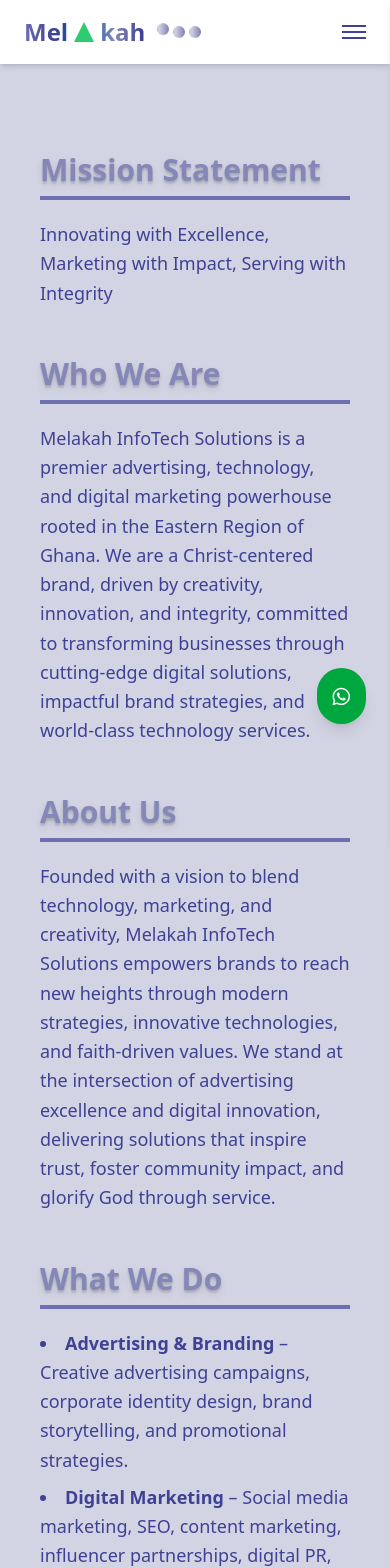
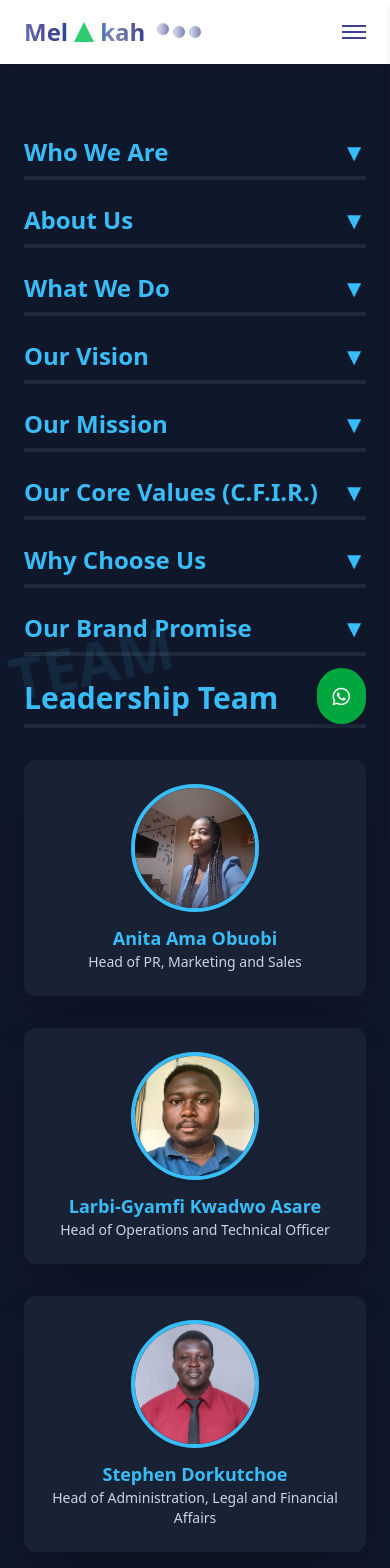
Before and after one commit to Raymondtawiah640/melaka, an Angular app: page /about in a window 390 px wide. Shown: the top 1568 px of the page. Built offline with nearby package versions, Linux system fonts and the light colour scheme.

Commit message:
modified

```diff
--- a/src/app/about/about.html
+++ b/src/app/about/about.html
@@ -1,194 +1,316 @@
-<div class="min-h-screen flex flex-col bg-[#d2d4e3] text-[#3f4195] font-sans">
+<div class="min-h-screen flex flex-col bg-[#0f172a] text-[#f1f5f9] font-sans">
 
   <!-- Main Content -->
-  <main class="flex-grow max-w-6xl mx-auto p-10 mt-12 mb-20">
+  <main class="flex-grow max-w-6xl mx-auto p-6 md:p-10 mt-12 mb-20">
 
-    <!-- Mission Section -->
-    <section class="mb-12">
-      <h2 class="text-3xl font-bold text-[#8587b8] border-b-4 border-[#6e6fb0] pb-2 mb-5 text-shadow-lg">
-        Mission Statement
+<!-- Accordion Sections -->
+
+<section class="mb-6">
+  <h2
+    class="accordion-header text-2xl md:text-3xl font-bold text-[#38bdf8] border-b-4 border-[#1e293b] pb-2 mb-2 flex justify-between items-center cursor-pointer select-none"
+    (click)="toggleSection('whoWeAre')"
+  >
+    Who We Are
+    <span
+      class="arrow transition-transform md:hidden"
+      [class.rotate-180]="openSection === 'whoWeAre' && screenWidth < 768">
+      &#9660;
+    </span>
   </h2>
-      <p class="text-lg leading-relaxed">
-        Innovating with Excellence, Marketing with Impact, Serving with Integrity
-      </p>
-    </section>
-
-    <!-- Who We Are Section -->
-    <section class="mb-12">
-      <h2 class="text-3xl font-bold text-[#8587b8] border-b-4 border-[#6e6fb0] pb-2 mb-5 text-shadow-lg">
-        Who We Are
-      </h2>
-      <p class="text-lg leading-relaxed">
+  <div
+    class="accordion-content text-lg md:text-lg leading-relaxed text-[#cbd5e1] mt-2"
+    *ngIf="openSection === 'whoWeAre'"
+  >
     Melakah InfoTech Solutions is a premier advertising, technology, and digital marketing powerhouse
     rooted in the Eastern Region of Ghana. We are a Christ-centered brand, driven by creativity, innovation,
     and integrity, committed to transforming businesses through cutting-edge digital solutions, impactful
     brand strategies, and world-class technology services.
-      </p>
+  </div>
 </section>
 
-    <!-- About Us Section -->
-    <section class="mb-12">
-      <h2 class="text-3xl font-bold text-[#8587b8] border-b-4 border-[#6e6fb0] pb-2 mb-5 text-shadow-lg">
+<section class="mb-6">
+  <h2
+    class="accordion-header text-2xl md:text-3xl font-bold text-[#38bdf8] border-b-4 border-[#1e293b] pb-2 mb-2 flex justify-between items-center cursor-pointer select-none"
+    (click)="toggleSection('aboutUs')"
+  >
     About Us
+    <span
+      class="arrow transition-transform md:hidden"
+      [class.rotate-180]="openSection === 'aboutUs' && screenWidth < 768">
+      &#9660;
+    </span>
   </h2>
-      <p class="text-lg leading-relaxed">
+  <div
+    class="accordion-content text-lg md:text-lg leading-relaxed text-[#cbd5e1] mt-2"
+    *ngIf="openSection === 'aboutUs'"
+  >
     Founded with a vision to blend technology, marketing, and creativity, Melakah InfoTech Solutions
     empowers brands to reach new heights through modern strategies, innovative technologies, and
     faith-driven values. We stand at the intersection of advertising excellence and digital innovation,
     delivering solutions that inspire trust, foster community impact, and glorify God through service.
-      </p>
+  </div>
 </section>
 
-    <!-- What We Do Section -->
-    <section class="mb-12">
-      <h2 class="text-3xl font-bold text-[#8587b8] border-b-4 border-[#6e6fb0] pb-2 mb-5 text-shadow-lg">
+<section class="mb-6">
+  <h2
+    class="accordion-header text-2xl md:text-3xl font-bold text-[#38bdf8] border-b-4 border-[#1e293b] pb-2 mb-2 flex justify-between items-center cursor-pointer select-none"
+    (click)="toggleSection('whatWeDo')"
+  >
     What We Do
+    <span
+      class="arrow transition-transform md:hidden"
+      [class.rotate-180]="openSection === 'whatWeDo' && screenWidth < 768">
+      &#9660;
+    </span>
   </h2>
-      <ul class="list-disc list-inside text-lg leading-relaxed space-y-2">
+  <div
+    class="accordion-content text-lg md:text-lg leading-relaxed text-[#cbd5e1] mt-2"
+    *ngIf="openSection === 'whatWeDo'"
+  >
+    <ul class="list-disc list-inside space-y-2">
       <li><strong>Advertising & Branding</strong> – Creative advertising campaigns, corporate identity design, brand storytelling, and promotional strategies.</li>
       <li><strong>Digital Marketing</strong> – Social media marketing, SEO, content marketing, influencer partnerships, digital PR, and performance-driven campaigns.</li>
       <li><strong>Technology Solutions</strong> – Website development, app development, software solutions, IT consultancy, and cloud integration.</li>
       <li><strong>Media & Communications</strong> – Video production, photography, copywriting, digital content creation, and strategic communication.</li>
       <li><strong>Training & Capacity Building</strong> – Digital literacy programs, corporate training in IT & marketing, and workshops on branding and innovation.</li>
     </ul>
+  </div>
 </section>
 
-    <!-- Vision Section -->
-    <section class="mb-12">
-      <h2 class="text-3xl font-bold text-[#8587b8] border-b-4 border-[#6e6fb0] pb-2 mb-5 text-shadow-lg">
+<section class="mb-6">
+  <h2
+    class="accordion-header text-2xl md:text-3xl font-bold text-[#38bdf8] border-b-4 border-[#1e293b] pb-2 mb-2 flex justify-between items-center cursor-pointer select-none"
+    (click)="toggleSection('ourVision')"
+  >
     Our Vision
+    <span
+      class="arrow transition-transform md:hidden"
+      [class.rotate-180]="openSection === 'ourVision' && screenWidth < 768">
+      &#9660;
+    </span>
   </h2>
-      <p class="text-lg leading-relaxed">
+  <div
+    class="accordion-content text-lg md:text-lg leading-relaxed text-[#cbd5e1] mt-2"
+    *ngIf="openSection === 'ourVision'"
+  >
     To become the leading Christ-centered advertising, technology, and digital marketing brand in Ghana
     and beyond, transforming businesses and inspiring communities through innovation, creativity, and
     integrity.
-      </p>
+  </div>
 </section>
 
-    <!-- Mission Section -->
-    <section class="mb-12">
-      <h2 class="text-3xl font-bold text-[#8587b8] border-b-4 border-[#6e6fb0] pb-2 mb-5 text-shadow-lg">
+<section class="mb-6">
+  <h2
+    class="accordion-header text-2xl md:text-3xl font-bold text-[#38bdf8] border-b-4 border-[#1e293b] pb-2 mb-2 flex justify-between items-center cursor-pointer select-none"
+    (click)="toggleSection('ourMission')"
+  >
     Our Mission
+    <span
+      class="arrow transition-transform md:hidden"
+      [class.rotate-180]="openSection === 'ourMission' && screenWidth < 768">
+      &#9660;
+    </span>
   </h2>
-      <p class="text-lg leading-relaxed">
+  <div
+    class="accordion-content text-lg md:text-lg leading-relaxed text-[#cbd5e1] mt-2"
+    *ngIf="openSection === 'ourMission'"
+  >
     To empower brands, organizations, and individuals with cutting-edge technology and innovative
     marketing solutions, guided by faith, excellence, and integrity, while promoting sustainable growth and
     creating a lasting impact in society.
-      </p>
+  </div>
 </section>
 
-    <!-- Core Values Section -->
-    <section class="mb-12">
-      <h2 class="text-3xl font-bold text-[#8587b8] border-b-4 border-[#6e6fb0] pb-2 mb-5 text-shadow-lg">
+<section class="mb-6">
+  <h2
+    class="accordion-header text-2xl md:text-3xl font-bold text-[#38bdf8] border-b-4 border-[#1e293b] pb-2 mb-2 flex justify-between items-center cursor-pointer select-none"
+    (click)="toggleSection('coreValues')"
+  >
     Our Core Values (C.F.I.R.)
+    <span
+      class="arrow transition-transform md:hidden"
+      [class.rotate-180]="openSection === 'coreValues' && screenWidth < 768">
+      &#9660;
+    </span>
   </h2>
-      <ul class="list-disc list-inside text-lg leading-relaxed space-y-2">
+  <div
+    class="accordion-content text-lg md:text-lg leading-relaxed text-[#cbd5e1] mt-2"
+    *ngIf="openSection === 'coreValues'"
+  >
+    <ul class="list-disc list-inside space-y-2">
       <li><strong>Christ-Centered</strong> – We honor God in everything we do and draw inspiration from His wisdom and grace.</li>
       <li><strong>Faith</strong> – We believe in possibilities and approach every challenge with confidence and conviction.</li>
       <li><strong>Integrity</strong> – We uphold transparency, honesty, and ethical practices in all our dealings.</li>
       <li><strong>Rest</strong> – We embrace balance, peace, and clarity in delivering solutions that inspire growth without burnout.</li>
     </ul>
+  </div>
 </section>
 
-    <!-- Why Choose Us Section -->
-    <section class="mb-12">
-      <h2 class="text-3xl font-bold text-[#8587b8] border-b-4 border-[#6e6fb0] pb-2 mb-5 text-shadow-lg">
+<section class="mb-6">
+  <h2
+    class="accordion-header text-2xl md:text-3xl font-bold text-[#38bdf8] border-b-4 border-[#1e293b] pb-2 mb-2 flex justify-between items-center cursor-pointer select-none"
+    (click)="toggleSection('whyChooseUs')"
+  >
     Why Choose Us
+    <span
+      class="arrow transition-transform md:hidden"
+      [class.rotate-180]="openSection === 'whyChooseUs' && screenWidth < 768">
+      &#9660;
+    </span>
   </h2>
-      <ul class="list-disc list-inside text-lg leading-relaxed space-y-2">
+  <div
+    class="accordion-content text-lg md:text-lg leading-relaxed text-[#cbd5e1] mt-2"
+    *ngIf="openSection === 'whyChooseUs'"
+  >
+    <ul class="list-disc list-inside space-y-2">
       <li>✔ Trusted partner for digital transformation in the Eastern Region of Ghana.</li>
       <li>✔ A blend of creativity, innovation, and faith-driven excellence.</li>
       <li>✔ Tailored strategies that deliver measurable results.</li>
       <li>✔ A team of passionate professionals dedicated to your success.</li>
       <li>✔ Commitment to community growth, ethical business, and long-term impact.</li>
     </ul>
+  </div>
 </section>
 
-    <!-- Brand Promise Section -->
-    <section class="mb-12">
-      <h2 class="text-3xl font-bold text-[#8587b8] border-b-4 border-[#6e6fb0] pb-2 mb-5 text-shadow-lg">
+<section class="mb-6">
+  <h2
+    class="accordion-header text-2xl md:text-3xl font-bold text-[#38bdf8] border-b-4 border-[#1e293b] pb-2 mb-2 flex justify-between items-center cursor-pointer select-none"
+    (click)="toggleSection('brandPromise')"
+  >
     Our Brand Promise
+    <span
+      class="arrow transition-transform md:hidden"
+      [class.rotate-180]="openSection === 'brandPromise' && screenWidth < 768">
+      &#9660;
+    </span>
   </h2>
-      <p class="text-lg leading-relaxed">
+  <div
+    class="accordion-content text-lg md:text-lg leading-relaxed text-[#cbd5e1] mt-2"
+    *ngIf="openSection === 'brandPromise'"
+  >
     At Melakah InfoTech Solutions, we promise to deliver value-driven, innovative, and ethical solutions that
     go beyond expectations—empowering businesses to thrive, influence, and leave a legacy.
-      </p>
+  </div>
 </section>
+
+
 
     <!-- Leadership Team Section -->
     <section id="team" class="mb-12 relative">
-  <h2 class="text-3xl font-bold text-[#8587b8] border-b-4 border-[#6e6fb0] pb-2 mb-8 text-shadow-lg">
+      <h2 class="text-3xl font-bold text-[#38bdf8] border-b-4 border-[#1e293b] pb-2 mb-8">
         Leadership Team
       </h2>
 
       <div class="grid grid-cols-1 sm:grid-cols-2 lg:grid-cols-4 gap-8 relative z-10">
-    <!-- Anita -->
-    <div class="bg-white/70 backdrop-blur-md rounded-xl shadow-2xl p-6 text-center hover:scale-105 transition duration-300">
+        <!-- Team Members -->
+        <div class="bg-[#1e293b]/70 backdrop-blur-md rounded-xl shadow-2xl p-6 text-center hover:scale-105 transition duration-300">
           <img src="assets/PR-Marketing.jpg" alt="Anita Ama Obuobi"
-           class="team-img w-32 h-32 mx-auto rounded-full object-cover mb-3 border-4 border-[#3f4195] shadow-md cursor-pointer">
-      <h3 class="text-lg font-extrabold text-[#3f4195]">Anita Ama Obuobi</h3>
-      <p class="text-sm text-[#6e6fb0]">Head of PR, Marketing and Sales</p>
+               class="team-img w-32 h-32 mx-auto rounded-full object-cover mb-3 border-4 border-[#38bdf8] shadow-md cursor-pointer">
+          <h3 class="text-lg font-extrabold text-[#38bdf8]">Anita Ama Obuobi</h3>
+          <p class="text-sm text-[#cbd5e1]">Head of PR, Marketing and Sales</p>
         </div>
 
-    <!-- Larbi -->
-    <div class="bg-white/70 backdrop-blur-md rounded-xl shadow-2xl p-6 text-center hover:scale-105 transition duration-300">
-      <img src="assets\Boss.jpg" alt="Larbi-Gyamfi Kwadwo Asare"
-           class="team-img w-32 h-32 mx-auto rounded-full object-cover mb-3 border-4 border-[#3f4195] shadow-md cursor-pointer">
-      <h3 class="text-lg font-extrabold text-[#3f4195]">Larbi-Gyamfi Kwadwo Asare</h3>
-      <p class="text-sm text-[#6e6fb0]">Head of Operations and Technical Officer</p>
+        <div class="bg-[#1e293b]/70 backdrop-blur-md rounded-xl shadow-2xl p-6 text-center hover:scale-105 transition duration-300">
+          <img src="assets/Boss.jpg" alt="Larbi-Gyamfi Kwadwo Asare"
+               class="team-img w-32 h-32 mx-auto rounded-full object-cover mb-3 border-4 border-[#38bdf8] shadow-md cursor-pointer">
+          <h3 class="text-lg font-extrabold text-[#38bdf8]">Larbi-Gyamfi Kwadwo Asare</h3>
+          <p class="text-sm text-[#cbd5e1]">Head of Operations and Technical Officer</p>
         </div>
 
-    <!-- Stephen -->
-    <div class="bg-white/70 backdrop-blur-md rounded-xl shadow-2xl p-6 text-center hover:scale-105 transition duration-300">
+        <div class="bg-[#1e293b]/70 backdrop-blur-md rounded-xl shadow-2xl p-6 text-center hover:scale-105 transition duration-300">
           <img src="assets/Administrator.jpg" alt="Stephen Dorkutchoe"
-           class="team-img w-32 h-32 mx-auto rounded-full object-cover mb-3 border-4 border-[#3f4195] shadow-md cursor-pointer">
-      <h3 class="text-lg font-extrabold text-[#3f4195]">Stephen Dorkutchoe</h3>
-      <p class="text-sm text-[#6e6fb0]">Head of Administration, Legal and Financial Affairs</p>
+               class="team-img w-32 h-32 mx-auto rounded-full object-cover mb-3 border-4 border-[#38bdf8] shadow-md cursor-pointer">
+          <h3 class="text-lg font-extrabold text-[#38bdf8]">Stephen Dorkutchoe</h3>
+          <p class="text-sm text-[#cbd5e1]">Head of Administration, Legal and Financial Affairs</p>
         </div>
 
-    <!-- Gerald -->
-    <div class="bg-white/70 backdrop-blur-md rounded-xl shadow-2xl p-6 text-center hover:scale-105 transition duration-300">
+        <div class="bg-[#1e293b]/70 backdrop-blur-md rounded-xl shadow-2xl p-6 text-center hover:scale-105 transition duration-300">
           <img src="assets/gerald.jpg" alt="Gerald Afari A. B"
-           class="team-img w-32 h-32 mx-auto rounded-full object-cover mb-3 border-4 border-[#3f4195] shadow-md cursor-pointer">
-      <h3 class="text-lg font-extrabold text-[#3f4195]">Gerald Afari A. B</h3>
-      <p class="text-sm text-[#6e6fb0]">Project Manager</p>
+               class="team-img w-32 h-32 mx-auto rounded-full object-cover mb-3 border-4 border-[#38bdf8] shadow-md cursor-pointer">
+          <h3 class="text-lg font-extrabold text-[#38bdf8]">Gerald Afari A. B</h3>
+          <p class="text-sm text-[#cbd5e1]">Project Manager</p>
         </div>
 
-    <!-- Asiedu -->
-    <div class="bg-white/70 backdrop-blur-md rounded-xl shadow-2xl p-6 text-center hover:scale-105 transition duration-300">
-      <img src="assets\graphics.jpg" alt="Asiedu Nana Kwame Gyekye"
-           class="team-img w-32 h-32 mx-auto rounded-full object-cover mb-3 border-4 border-[#3f4195] shadow-md cursor-pointer">
-      <h3 class="text-lg font-extrabold text-[#3f4195]">Asiedu Nana Kwame Gyekye</h3>
-      <p class="text-sm text-[#6e6fb0]">Graphic Designer/Editor</p>
+        <div class="bg-[#1e293b]/70 backdrop-blur-md rounded-xl shadow-2xl p-6 text-center hover:scale-105 transition duration-300">
+          <img src="assets/graphics.jpg" alt="Asiedu Nana Kwame Gyekye"
+               class="team-img w-32 h-32 mx-auto rounded-full object-cover mb-3 border-4 border-[#38bdf8] shadow-md cursor-pointer">
+                    <h3 class="text-lg font-extrabold text-[#38bdf8]">Asiedu Nana Kwame Gyekye</h3>
+          <p class="text-sm text-[#cbd5e1]">Graphic Designer/Editor</p>
         </div>
 
-    <!-- Samuel -->
-    <div class="bg-white/70 backdrop-blur-md rounded-xl shadow-2xl p-6 text-center hover:scale-105 transition duration-300">
+        <div class="bg-[#1e293b]/70 backdrop-blur-md rounded-xl shadow-2xl p-6 text-center hover:scale-105 transition duration-300">
           <img src="" alt="Amoah Samuel Yirenkyi"
-           class="team-img w-32 h-32 mx-auto rounded-full object-cover mb-3 border-4 border-[#3f4195] shadow-md cursor-pointer">
-      <h3 class="text-lg font-extrabold text-[#3f4195]">Amoah Samuel Yirenkyi</h3>
-      <p class="text-sm text-[#6e6fb0]">Network Engineer</p>
+               class="team-img w-32 h-32 mx-auto rounded-full object-cover mb-3 border-4 border-[#38bdf8] shadow-md cursor-pointer">
+          <h3 class="text-lg font-extrabold text-[#38bdf8]">Amoah Samuel Yirenkyi</h3>
+          <p class="text-sm text-[#cbd5e1]">Network Engineer</p>
         </div>
 
-    <!-- Raymond -->
-    <div class="bg-white/70 backdrop-blur-md rounded-xl shadow-2xl p-6 text-center hover:scale-105 transition duration-300">
-      <img src="assets\Raymond.png" alt="Raymond Kwame Tawiah"
-           class="team-img w-32 h-32 mx-auto rounded-full object-cover mb-3 border-4 border-[#3f4195] shadow-md cursor-pointer">
-      <h3 class="text-lg font-extrabold text-[#3f4195]">Raymond Kwame Tawiah</h3>
-      <p class="text-sm text-[#6e6fb0]">Software Engineer</p>
+        <div class="bg-[#1e293b]/70 backdrop-blur-md rounded-xl shadow-2xl p-6 text-center hover:scale-105 transition duration-300">
+          <img src="assets/Raymond.png" alt="Raymond Kwame Tawiah"
+               class="team-img w-32 h-32 mx-auto rounded-full object-cover mb-3 border-4 border-[#38bdf8] shadow-md cursor-pointer">
+          <h3 class="text-lg font-extrabold text-[#38bdf8]">Raymond Kwame Tawiah</h3>
+          <p class="text-sm text-[#cbd5e1]">Software Engineer</p>
         </div>
       </div>
 
       <!-- Background 3D Text -->
-  <h1 class="absolute text-6xl lg:text-9xl font-extrabold text-[#3f4195]/10 -top-12 -left-4 rotate-[-12deg] pointer-events-none select-none z-0">
+      <h1 class="absolute text-6xl lg:text-9xl font-extrabold text-[#38bdf8]/10 -top-12 -left-4 rotate-[-12deg] pointer-events-none select-none z-0">
         TEAM
       </h1>
     </section>
 
     <!-- Popup Modal -->
     <div id="imageModal" class="hidden fixed inset-0 bg-black/70 flex items-center justify-center z-50">
-  <img id="modalImage" class="max-w-[90%] max-h-[90%] rounded-xl shadow-2xl border-4 border-white" src="" alt="Popup">
+      <img id="modalImage" class="max-w-[90%] max-h-[90%] rounded-xl shadow-2xl border-4 border-[#38bdf8]" src="" alt="Popup">
     </div>
 
   </main>
 </div>
+
+<script>
+const accordionHeaders = document.querySelectorAll('.accordion-header');
+accordionHeaders.forEach(header => {
+  header.addEventListener('click', () => {
+    const content = header.nextElementSibling;
+    const arrow = header.querySelector('.arrow');
+
+    // Close all other sections
+    document.querySelectorAll('.accordion-content').forEach(c => c.classList.add('hidden'));
+    document.querySelectorAll('.arrow').forEach(a => a.classList.remove('rotate-180'));
+
+    // Toggle clicked section
+    if (content.classList.contains('hidden')) {
+      content.classList.remove('hidden');
+
+      // Rotate arrow only on mobile screens
+      if (window.innerWidth < 768 && arrow) {
+        arrow.classList.add('rotate-180');
+      }
+    }
+  });
+});
+
+// Team image modal
+const modal = document.getElementById('imageModal');
+const modalImg = document.getElementById('modalImage');
+document.querySelectorAll('.team-img').forEach(img => {
+  img.addEventListener('click', () => {
+    modal.classList.remove('hidden');
+    modalImg.src = img.src;
+  });
+});
+modal.addEventListener('click', () => modal.classList.add('hidden'));
+</script>
+
+
+<style>
+.arrow {
+  display: inline-block;
+  transition: transform 0.3s ease;
+}
+
+.rotate-180 {
+  transform: rotate(180deg);
+}
+
+</style>
--- a/src/app/about/about.ts
+++ b/src/app/about/about.ts
@@ -1,11 +1,23 @@
-import { Component, OnInit } from '@angular/core';
+import { Component, HostListener } from '@angular/core';
 import { CommonModule } from '@angular/common';
 
 @Component({
   selector: 'app-about',
-  imports: [ CommonModule],
+  standalone: true,
+  imports: [CommonModule],
   templateUrl: './about.html',
   styleUrls: ['./about.css']
 })
-export class About{
+export class About {
+  openSection: string | null = null;
+  screenWidth: number = window.innerWidth;
+
+  @HostListener('window:resize', ['$event'])
+  onResize(event: any) {
+    this.screenWidth = event.target.innerWidth;
+  }
+
+  toggleSection(section: string) {
+    this.openSection = this.openSection === section ? null : section;
+  }
 }
--- a/src/app/home/home.ts
+++ b/src/app/home/home.ts
@@ -17,7 +17,8 @@
   slides = [
     { src: 'assets/bus.jpg', text: 'Reliable Bus Advertising' },
     { src: 'assets/mk.jpg', text: 'Creative Marketing Solutions' },
-    { src: 'assets/mk1.jpg', text: 'Boost Your Brand Visibility' }
+    { src: 'assets/mk1.jpg', text: 'Boost Your Brand Visibility' },
+    { src: 'assets/mk2.jpg', text: 'Images Of LED OUTDOOR SCREEN' }
   ];
 
   ngOnInit() {
```
Also changed, not shown: src/app/navbar/navbar.html (+17 -2 lines), src/app/navbar/navbar.ts (+18 -5 lines), src/assets/mk2.jpg (added). Lines whose indentation alone changed are shown as unchanged.
